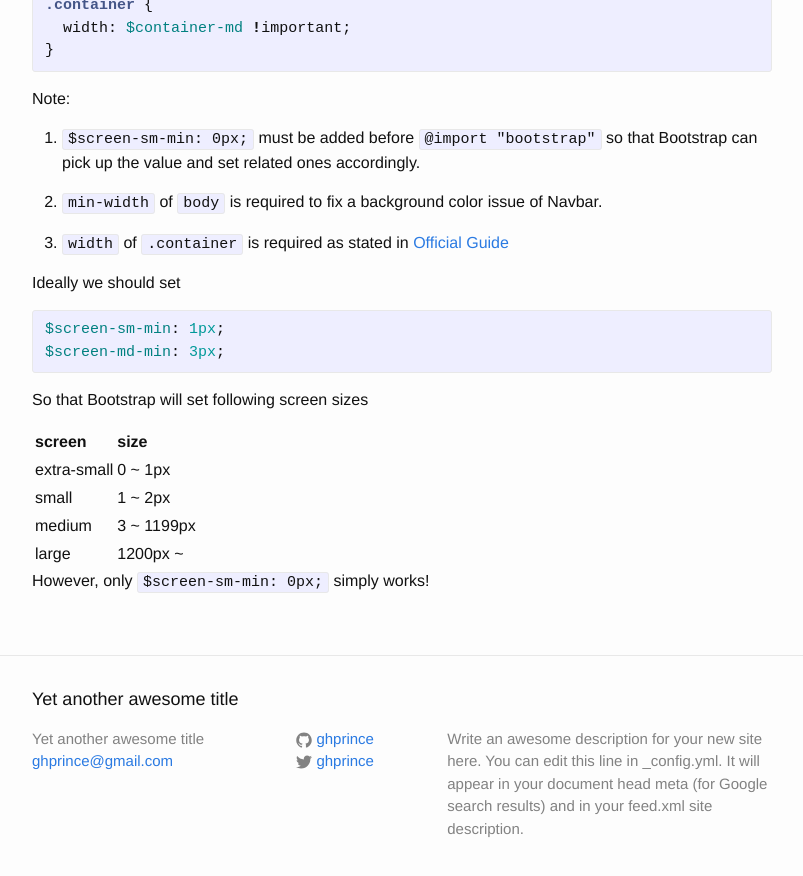
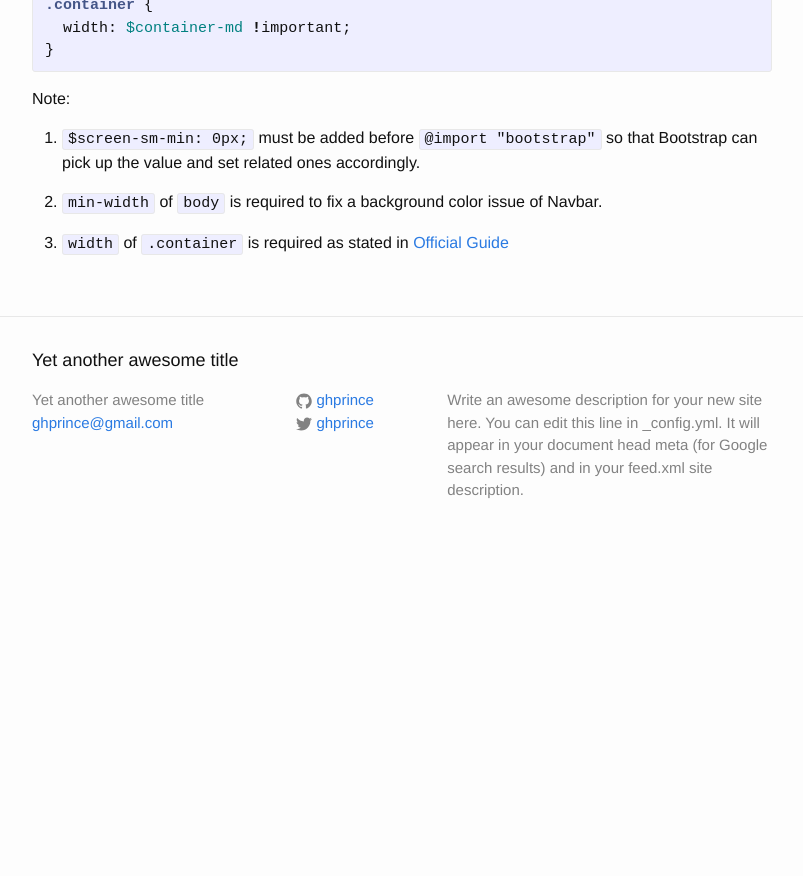
Before and after one commit to ghprince/ghprince.github.io, a Jekyll site: the page built from _posts/2014-09-05-truly-non-responsive-bootstrap-3.markdown, in a window 1280 px wide and 900 px high, scrolled down 970 px. Shown: the top 876 px of the window, without its empty margins (238-1041 px from the left). Built offline with Jekyll 4.4.1, drawn with Linux system fonts in a browser that asks for light colours; after the commit the page ends 1532 px from its top, so only the background shows below that.

Commit message:
remove incorrect discussion

```diff
--- a/_posts/2014-09-05-truly-non-responsive-bootstrap-3.markdown
+++ b/_posts/2014-09-05-truly-non-responsive-bootstrap-3.markdown
@@ -44,24 +44,6 @@ Note:
 
 3. `width` of `.container` is required as stated in [Official Guide][1]
 
-Ideally we should set
-
-{% highlight scss %}
-$screen-sm-min: 1px;
-$screen-md-min: 3px;
-{% endhighlight %}
-
-So that Bootstrap will set following screen sizes
-
-| screen | size |
-|:--------|:------|
-| extra-small | 0 ~ 1px |
-| small | 1 ~ 2px |
-| medium | 3 ~ 1199px |
-| large | 1200px ~ |
-
-However, only `$screen-sm-min: 0px;` simply works!
-
 [1]: http://getbootstrap.com/getting-started/#disable-responsive
 [2]: http://getbootstrap.com/examples/non-responsive/
 [3]: http://stackoverflow.com/questions/25672349/non-responsive-inline-form-in-bootstrap-3
```
